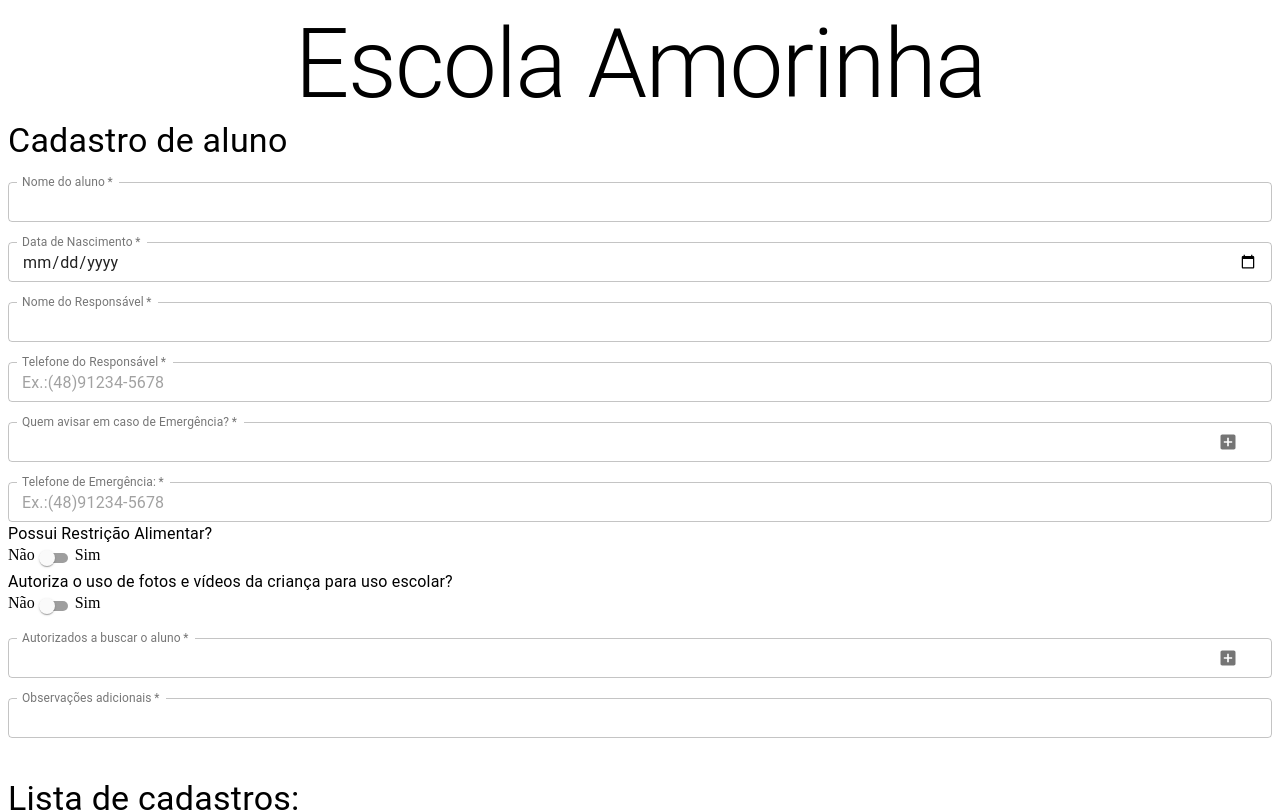
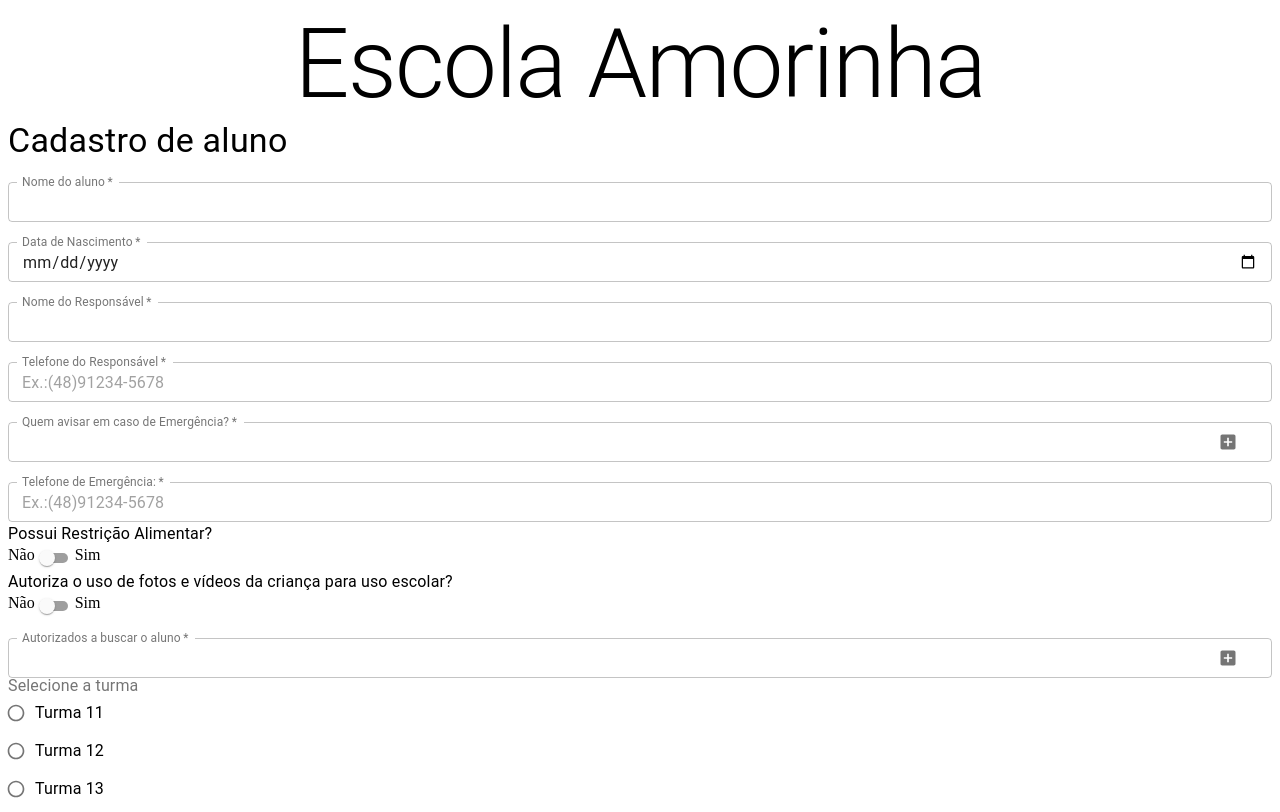
Before and after one commit to Mendoncadvd/Atividades-DEVin, a React (Create React App) app in the folder escola-amorinha/: page / in a window 1280 px wide. Shown: the top 812 px of the page. Built offline with nearby package versions, Linux system fonts and the light colour scheme.

Commit message:
correção

```diff
--- a/escola-amorinha/src/components/switch/CheckBox.js
+++ b/escola-amorinha/src/components/switch/CheckBox.js
@@ -1,20 +1,46 @@
-import { Checkbox, FormControl, FormLabel, FormGroup, FormControlLabel } from "@material-ui/core";
-import React from "react";
+import {
+  Radio,
+  FormControl,
+  FormLabel,
+  RadioGroup,
+  FormControlLabel,
+} from "@material-ui/core";
+import React, { useState } from "react";
 
 const CheckBox = () => {
+  const [click, setClick] = useState("");
+
+  const handleChange = (e) => {
+    console.log("valor de e", e);
+    setClick(e.target.value);
+  };
+  console.log(click);
   return (
     <>
-    {/* Os componente abaixo não funcionam. Tentar outra forma */}
-      {/* <FormControl>
+      {/* Os componente abaixo não funcionam. Tentar outra forma */}
+      <FormControl>
         <FormLabel>Selecione a turma</FormLabel>
-        <FormGroup column>
+        <RadioGroup value={click} onChange={handleChange}>
           <FormControlLabel
-          label="Turma11"
-          labelPlacement="end"
-          control={<CheckBox />}
+            value="Turma 11"
+            label="Turma 11"
+            labelPlacement="end"
+            control={<Radio color="primary" size="small" />}
           />
-        </FormGroup>
-      </FormControl>  */}
+          <FormControlLabel
+            value="Turma 12"
+            label="Turma 12"
+            labelPlacement="end"
+            control={<Radio color="primary" size="small" />}
+          />
+          <FormControlLabel
+            value="Turma 13"
+            label="Turma 13"
+            labelPlacement="end"
+            control={<Radio color="primary" size="small" />}
+          />
+        </RadioGroup>
+      </FormControl>
     </>
   );
 };
```
Also changed, not shown: 1 other file (tests, documents, lock files or other folders).
